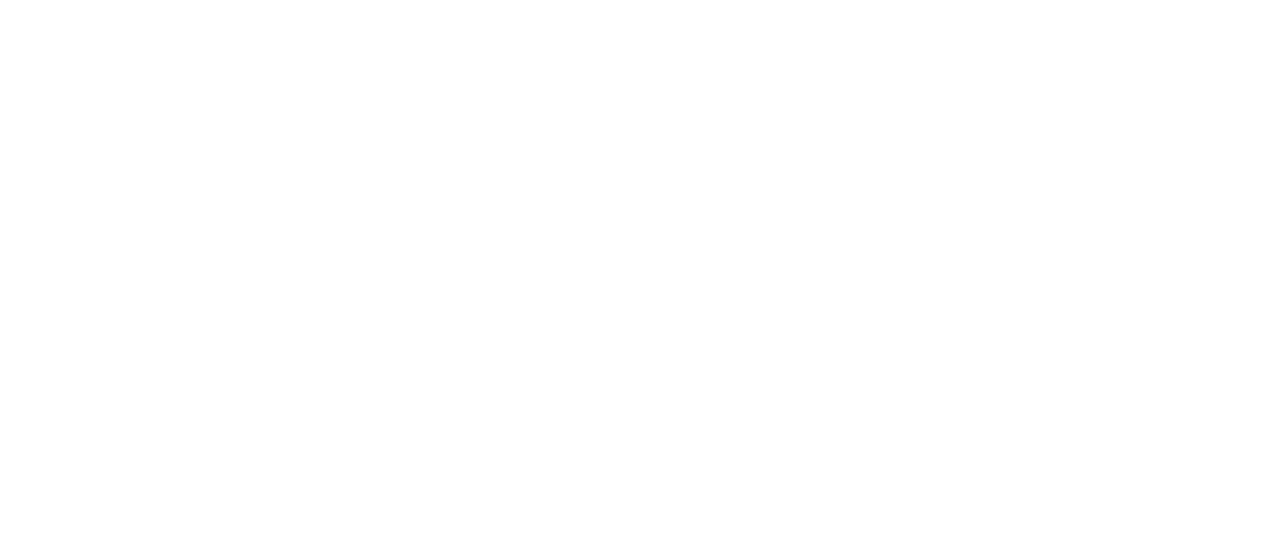
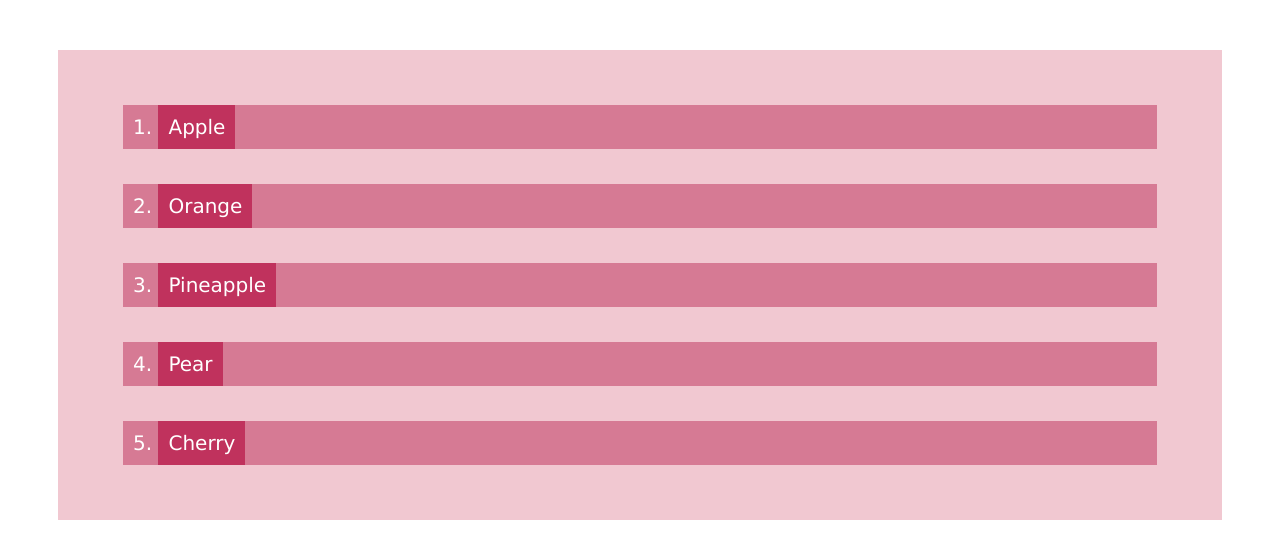
Before and after one commit to annaovsy/HTML-CSS, a plain HTML site: page hw2/task1/index.html in a window 1280 px wide. Drawn offline with Linux system fonts and the light colour scheme.

Commit message:
fix list

```diff
--- a/hw2/task1/index.html
+++ b/hw2/task1/index.html
@@ -3,9 +3,17 @@
 <head>
     <link href="style/style.css" rel="stylesheet">
     <meta charset="UTF-8">
-    <title>Document</title>
+    <title>List</title>
 </head>
 <body>
-
+    <div class="main">
+        <ol>
+            <li><span>Apple</span></li>
+            <li><span>Orange</span></li>
+            <li><span>Pineapple</span></li>
+            <li><span>Pear</span></li>
+            <li><span>Cherry</span></li>
+        </ol>
+    </div>
 </body>
 </html>
--- a/hw2/task1/style/style.css
+++ b/hw2/task1/style/style.css
@@ -0,0 +1,20 @@
+body{
+    font-size: 20px;
+    color: white;
+    font-family: Verdana, Geneva, Tahoma, sans-serif;
+}
+li{
+    list-style-position: inside;
+    padding: 10px;
+    margin: 35px;
+    background-color: rgb(214, 122, 148);
+}
+span{
+    padding: 10px;
+    background-color: rgb(192, 50, 93);
+}
+ol{
+    margin: 50px;
+    padding: 20px 30px 20px 30px;
+    background-color: rgb(241, 200, 209);
+}
```
